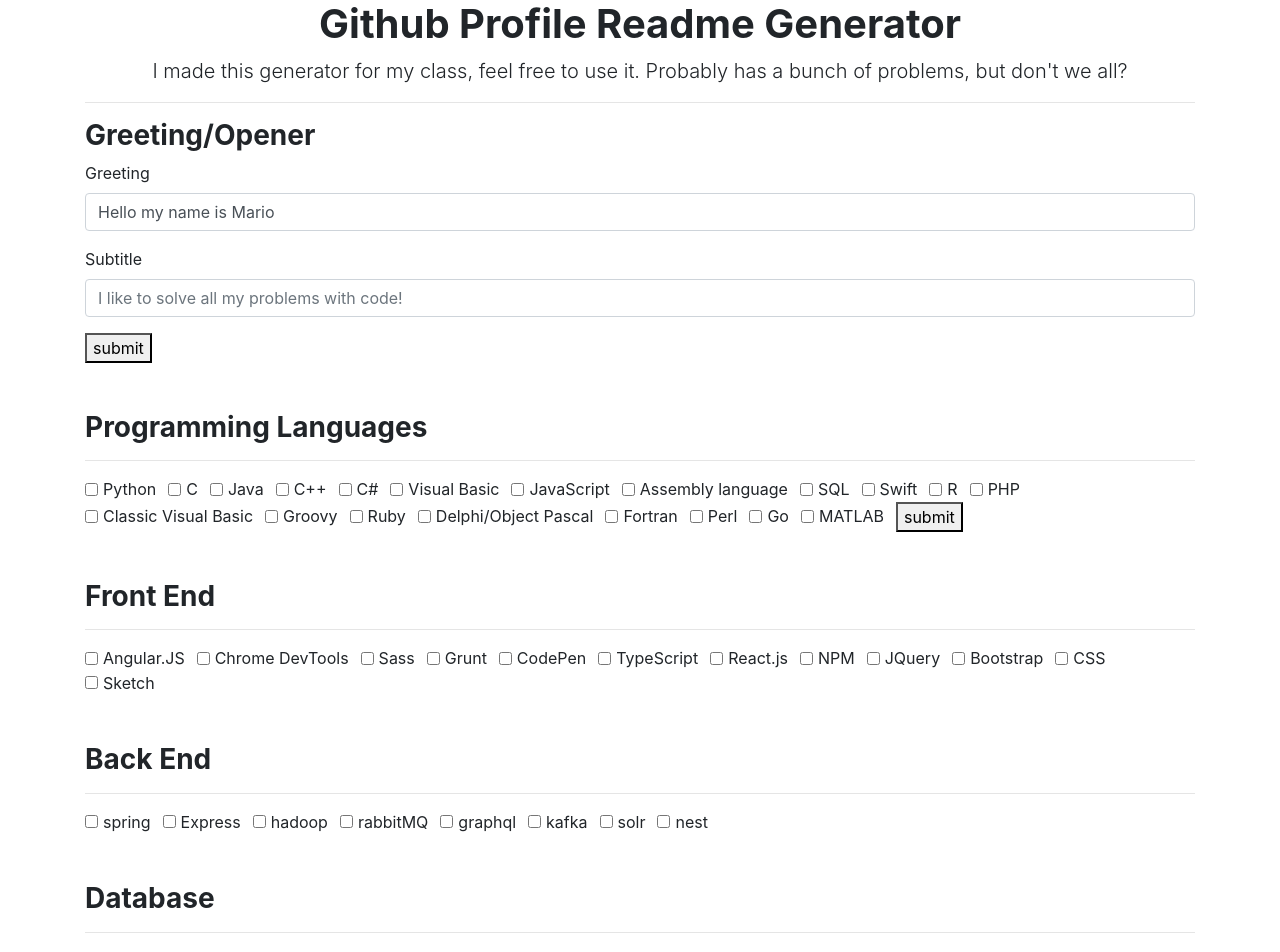
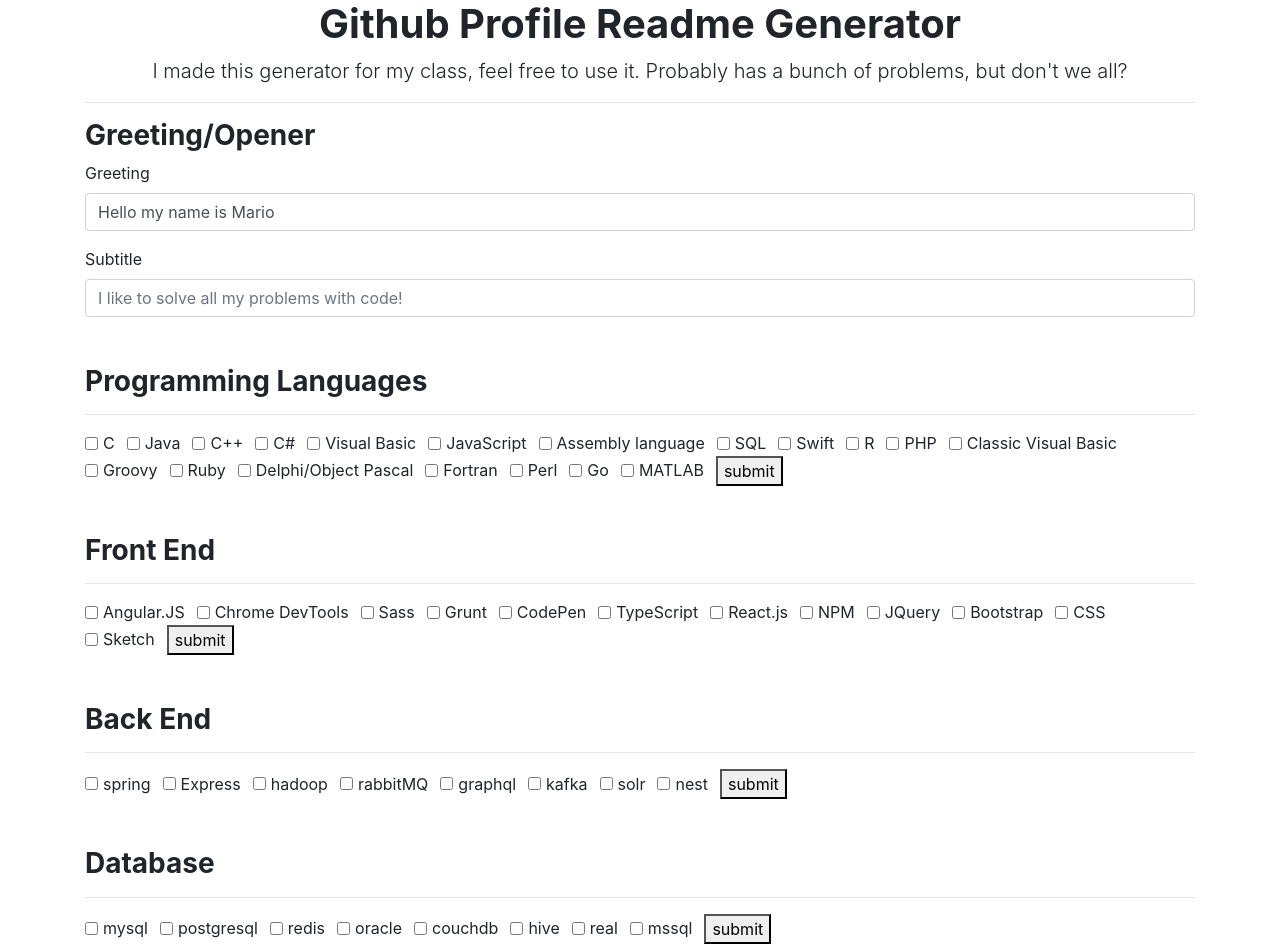
Before and after one commit to MarioGranados/github-profile-readme-generator, a React (Create React App) app: page / in a window 1280 px wide. Shown: the top 952 px of the page. Built offline with nearby package versions, Linux system fonts and the light colour scheme.

Commit message:
realized I repeated myself lol

```diff
--- a/src/Components/BackEnd.js
+++ b/src/Components/BackEnd.js
@@ -1,20 +1,25 @@
-const BackEnd = () => {
-    let col1 = ["node.js", "spring", "Express", "hadoop", "rabbitMQ", "graphql", "kafka", "solr", "nest"];
-    let rows = [];
-    for (let i = 1; i < col1.length; i++) {
-        rows.push(
-            <>
-                <div className="form-check form-check-inline">
-                    <input className="form-check-input" type="checkbox" id={col1[i]} value={col1[i]}/>
-                    <label className="form-check-label" htmlFor="inlineCheckbox1">{col1[i]}</label>
-                </div>
-            </>
-        );
+import {checkBoxes, data} from "./Utils/Utils";
+import {useState} from "react";
+
+const BackEnd = (props) => {
+    let tools = ["node.js", "spring", "Express", "hadoop", "rabbitMQ", "graphql", "kafka", "solr", "nest"];
+    let backEndArr = [];
+
+    const [checkedState, setCheckedState] = useState(
+        new Array(tools.length).fill(false));
+
+    let rows = checkBoxes(checkedState, tools, setCheckedState);
+
+    let handleSubmit = (e) => {
+        e.preventDefault();
+        backEndArr = data(checkedState, tools);
+        props.onSubmit(backEndArr);
     }
     return (
-        <>
+        <form onSubmit={handleSubmit}>
             {rows}
-        </>
+            <button type='submit'>submit</button>
+        </form>
     )
 
 }
--- a/src/Components/Database.js
+++ b/src/Components/Database.js
@@ -1,20 +1,26 @@
-const Database = () => {
-    let col1 = ["mongodb", "mysql", "postgresql", "redis", "oracle", "couchdb", "hive", "real", "mssql"];
-    let rows = [];
-    for (let i = 1; i < col1.length; i++) {
-        rows.push(
-            <>
-                <div className="form-check form-check-inline">
-                    <input className="form-check-input" type="checkbox" id={col1[i]} value={col1[i]}/>
-                    <label className="form-check-label" htmlFor="inlineCheckbox1">{col1[i]}</label>
-                </div>
-            </>
-        );
+import {useState} from "react";
+import {checkBoxes, data} from "./Utils/Utils";
+
+const Database = (props) => {
+
+    let tools = ["mongodb", "mysql", "postgresql", "redis", "oracle", "couchdb", "hive", "real", "mssql"];
+    let databaseArr = [];
+
+    const [checkedState, setCheckedState] = useState(
+        new Array(tools.length).fill(false));
+
+    let rows = checkBoxes(checkedState, tools, setCheckedState);
+
+    let handleSubmit = (e) => {
+        e.preventDefault();
+        databaseArr = data(checkedState, tools);
+        props.onSubmit(databaseArr);
     }
     return (
-        <>
+        <form onSubmit={handleSubmit}>
             {rows}
-        </>
+            <button type='submit'>submit</button>
+        </form>
     )
 
 }
--- a/src/Components/FrontEnd.js
+++ b/src/Components/FrontEnd.js
@@ -1,5 +1,9 @@
-const FrontEnd = () => {
-    let col1 = ["Web.com",
+import {checkBoxes, data} from "./Utils/Utils";
+import {useState} from "react";
+
+const FrontEnd = (props) => {
+    let arr = [];
+    let tools = ["Web.com",
     "Angular.JS",
     "Chrome DevTools",
     "Sass",
@@ -12,21 +16,20 @@ const FrontEnd = () => {
     "Bootstrap",
         "CSS",
     "Sketch"]
-    let rows = [];
-    for (let i = 1; i < col1.length; i++) {
-        rows.push(
-            <>
-                <div className="form-check form-check-inline">
-                    <input className="form-check-input" type="checkbox" id={col1[i]} value={col1[i]}/>
-                    <label className="form-check-label" htmlFor="inlineCheckbox1">{col1[i]}</label>
-                </div>
-            </>
-        );
+    const [checkedState, setCheckedState] = useState(
+        new Array(tools.length).fill(false));
+    let frontEndArr = [];
+    let rows = checkBoxes(checkedState, tools, setCheckedState)
+    let handleSubmit = (e) => {
+        e.preventDefault();
+        frontEndArr = data(checkedState, tools);
+        props.onSubmit(frontEndArr);
     }
     return (
-        <>
+        <form onSubmit={handleSubmit}>
             {rows}
-        </>
+            <button type='submit'>submit</button>
+        </form>
     )
 
 }
--- a/src/Components/Header.js
+++ b/src/Components/Header.js
@@ -7,13 +7,14 @@ const Header = (props) => {
 
     /*props to parent component*/
     let handleSubmit = (e) => {
-        e.preventDefault();
+        e.preventDefault()
         let arr = [greeting, subtitle]
+
         props.onSubmit(arr);
     }
 
     return (
-        <form onSubmit={handleSubmit}>
+        <form onChange={handleSubmit}>
             <div className="form-group">
                 <label htmlFor="greeting">Greeting</label>
                 <input type="text" className="form-control" id="greeting"
@@ -33,7 +34,6 @@ const Header = (props) => {
                        }}
                 />
             </div>
-            <button type='submit'>submit</button>
         </form>
     );
 }
--- a/src/Components/Hero.js
+++ b/src/Components/Hero.js
@@ -12,17 +12,31 @@ const Hero = () => {
     let formInfo = {
         greeting: '',
         subtitle: '',
+        languages: [],
+        social: [],
+
     }
 
     let setData = (data) => {
         formInfo.greeting = data[0];
         formInfo.subtitle = data[1];
+        console.log("greeting : " + formInfo.greeting);
+        console.log("subtitle: " + formInfo.subtitle);
     }
 
-    let setData2 = (data) => {
-        console.log(data);
+    let setSocial = (data) => {
+        formInfo.social = data;
     }
-    return(<>
+
+    let setLanguages = (data) => {
+        console.log("Lang Data")
+        formInfo.languages = data;
+        //console.log(formInfo.languages)
+        console.log(formInfo)
+    }
+
+
+    return (<>
         <div className="container">
             <h1 className='font-weight-bold text-center'>Github Profile Readme Generator</h1>
             <p className={'text-center lead'}>
@@ -31,26 +45,26 @@ const Hero = () => {
             </p>
             <hr/>
             <h3 className='font-weight-bold'>Greeting/Opener</h3>
-        <Header onSubmit={setData}/>
+            <Header onSubmit={setData}/>
 
             <h3 className="mt-5 font-weight-bold ">Programming Languages</h3>
             <hr/>
-            <ProgrammingLanguages/>
+            <ProgrammingLanguages onSubmit={setLanguages}/>
             <h3 className="mt-5 font-weight-bold ">Front End</h3>
             <hr/>
-            <FrontEnd/>
+            <FrontEnd onSubmit={setLanguages}/>
             <h3 className="mt-5 font-weight-bold ">Back End</h3>
             <hr/>
-            <BackEnd/>
+            <BackEnd onSubmit={setLanguages}/>
             <h3 className="mt-5 font-weight-bold ">Database</h3>
             <hr/>
-            <Database/>
+            <Database onSubmit={setLanguages}/>
             <h3 className="mt-5 font-weight-bold ">Testing</h3>
             <hr/>
-            <Testing/>
+            <Testing onSubmit={setLanguages}/>
             <h3 className="mt-5 font-weight-bold ">Social Media</h3>
             <hr/>
-            <Social onSubmit={setData2}/>
+            <Social onSubmit={setSocial}/>
             <h3 className="mt-5 font-weight-bold ">Extra Stuff</h3>
             <hr/>
             <AddOns/>
--- a/src/Components/ProgrammingLanguages.js
+++ b/src/Components/ProgrammingLanguages.js
@@ -1,6 +1,8 @@
 import {useState} from "react";
+import {data, checkBoxes} from "./Utils/Utils";
 
-const ProgrammingLanguages = () => {
+
+const ProgrammingLanguages = (props) => {
     let languages = ["Python",
         "C",
         "Java",
@@ -21,9 +23,13 @@ const ProgrammingLanguages = () => {
         "Perl",
         "Go",
         "MATLAB"];
-    let rows = [];
+    let arr = [];
 
-    let data = (e) => {
+    /*this function is will be accessible from utils, since I'm going to basically copy
+    * and paste this form since I'm too lazy to type
+    * that might not be the smartert way, but I'm lazy*/
+    /*    let data = (e) => {
+            console.log('data')
             e.preventDefault();
             let checkedLang = []
             for(let i = 0; i < languages.length; i++) {
@@ -31,14 +37,16 @@ const ProgrammingLanguages = () => {
                     checkedLang.push(languages[i]);
                 }
             }
-        console.log(checkedLang);
-    }
+            arr = checkedLang;
+            props.onSubmit(arr);
+        }*/
 
     const [checkedState, setCheckedState] = useState(
         new Array(languages.length).fill(false));
+    let rows = checkBoxes(checkedState, languages, setCheckedState)
     // console.log(checkedState);
 
-        for (let i = 0; i < languages.length; i++) {
+/*    for (let i = 0; i < languages.length; i++) {
         rows.push(
             <div className="form-check form-check-inline">
                 <input className="form-check-input"
@@ -53,9 +61,15 @@ const ProgrammingLanguages = () => {
                 <label className="form-check-label" htmlFor={languages[i]}>{languages[i]}</label>
             </div>
         );
+    }*/
+
+    let handleSubmit = (e) => {
+        e.preventDefault();
+        arr = data(checkedState, languages);
+        props.onSubmit(arr);
     }
     return (
-            <form onSubmit={data}>
+        <form onSubmit={handleSubmit}>
             {rows}
 
             <button type={"submit"}>submit</button>
--- a/src/Components/Testing.js
+++ b/src/Components/Testing.js
@@ -1,20 +1,22 @@
-const Testing = () => {
-    let col1 = ["Jasmine", "Karma", "Mocha", "Jest", "Selenium", "Cypress", "Puppeteer"];
-    let rows = [];
-    for (let i = 1; i < col1.length; i++) {
-        rows.push(
-            <>
-                <div className="form-check form-check-inline">
-                    <input className="form-check-input" type="checkbox" id={col1[i]} value={col1[i]}/>
-                    <label className="form-check-label" htmlFor="inlineCheckbox1">{col1[i]}</label>
-                </div>
-            </>
-        );
+import {useState} from "react";
+import {checkBoxes, data} from "./Utils/Utils";
+
+const Testing = (props) => {
+    let tools = ["Jasmine", "Karma", "Mocha", "Jest", "Selenium", "Cypress", "Puppeteer"];
+    const [checkedState, setCheckedState] = useState(
+        new Array(tools.length).fill(false));
+    let testing = [];
+    let rows = checkBoxes(checkedState, tools, setCheckedState)
+    let handleSubmit = (e) => {
+        e.preventDefault();
+        testing = data(checkedState, tools);
+        props.onSubmit(testing);
     }
     return (
-        <>
+        <form onSubmit={handleSubmit}>
             {rows}
-        </>
+            <button type='submit'>submit</button>
+        </form>
     )
 
 }
--- /dev/null
+++ b/src/Components/Utils/Utils.js
@@ -0,0 +1,30 @@
+export const data = (checkedState, languages) => {
+    let checkedLang = []
+    for(let i = 0; i < languages.length; i++) {
+        if (checkedState[i]) {
+            checkedLang.push(languages[i]);
+        }
+    }
+    return checkedLang;
+}
+
+export const checkBoxes = (checkedState, tools, setCheckedState) => {
+    let rows = [];
+    for (let i = 1; i < tools.length; i++) {
+    rows.push(<>
+    <div className="form-check form-check-inline">
+        <input className="form-check-input"
+               type="checkbox"
+               id={tools[i]}
+               value={tools[i]}
+               onChange={() => {
+                   checkedState[i] = !checkedState[i];
+                   setCheckedState(checkedState)
+                   //console.log(checkedState)
+               }}
+        />
+        <label className="form-check-label" htmlFor="inlineCheckbox1">{tools[i]}</label>
+    </div></>)
+    }
+    return rows;
+}
```
Lines whose indentation alone changed are shown as unchanged.
